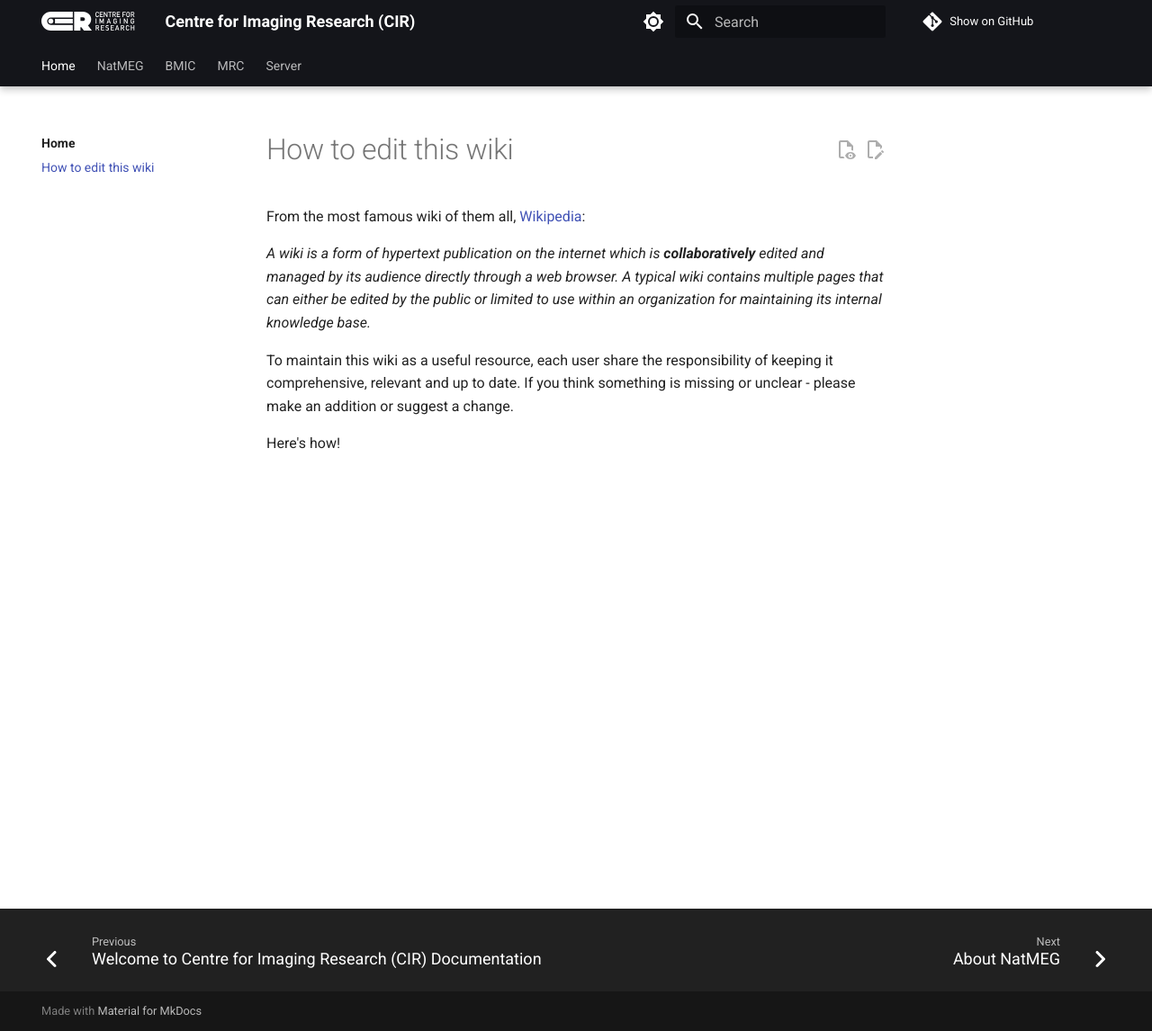
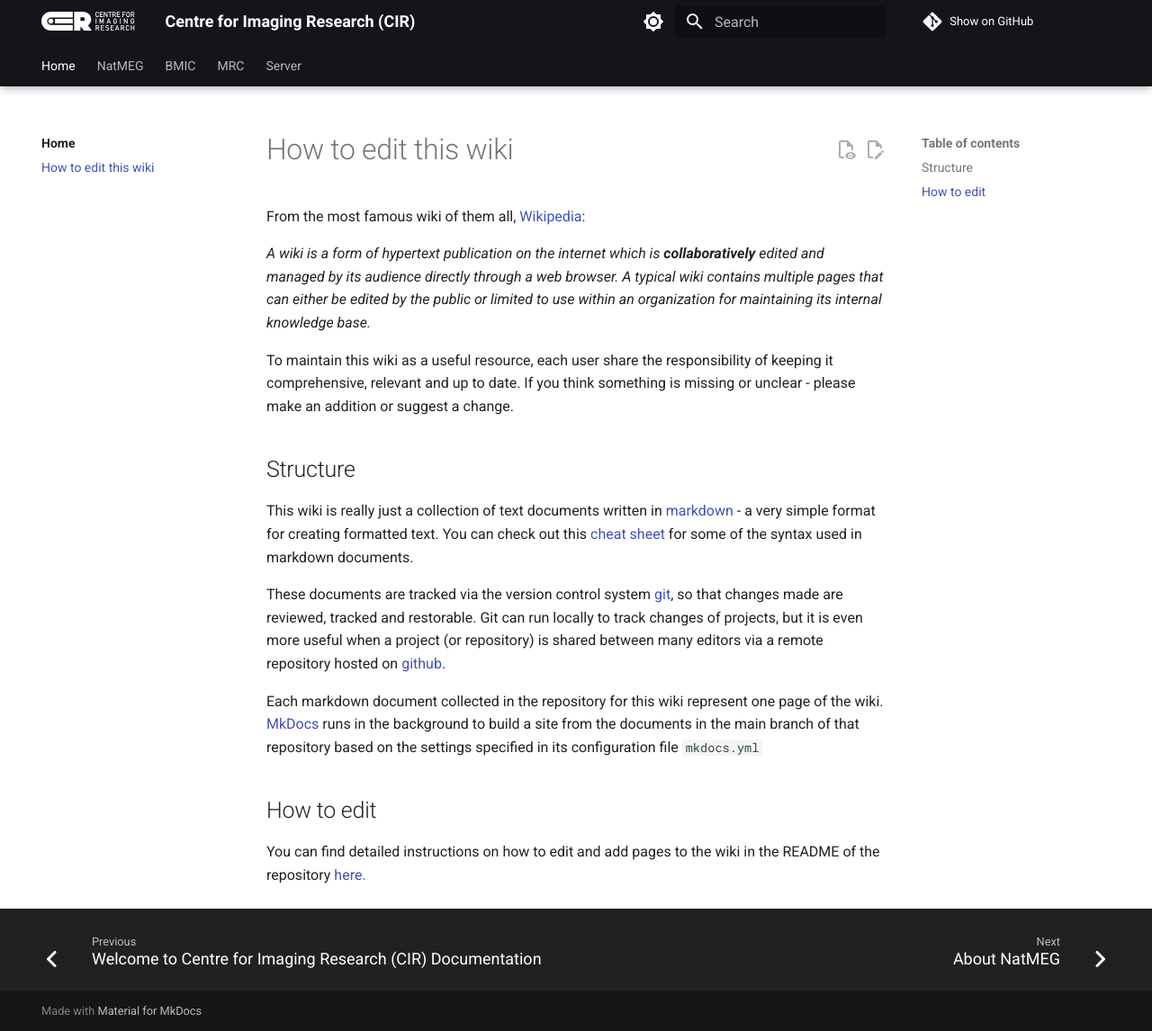
Before and after one commit to natmegsweden/documentation, an MkDocs documentation site: the page built from docs/edit-this-wiki.md, in a window 1280 px wide and 1146 px high. Shown: the whole window at 90% size. Built offline with MkDocs 1.6.1 and Material for MkDocs 9.7.7, drawn with Linux system fonts in a browser that asks for light colours; comment, search, counter and statistics services are not loaded.

Commit message:
Added link to repo

```diff
--- a/docs/edit-this-wiki.md
+++ b/docs/edit-this-wiki.md
@@ -8,4 +8,12 @@ From the most famous wiki of them all, [Wikipedia](https://en.wikipedia.org/wiki
 
 To maintain this wiki as a useful resource, each user share the responsibility of keeping it comprehensive, relevant and up to date. If you think something is missing or unclear - please make an addition or suggest a change.
 
-Here's how!
+## Structure
+This wiki is really just a collection of text documents written in [markdown](https://en.wikipedia.org/wiki/Markdown) - a very simple format for creating formatted text. You can check out this [cheat sheet](https://www.markdown-cheatsheet.com/) for some of the syntax used in markdown documents.
+
+These documents are tracked via the version control system [git](https://git-scm.com/), so that changes made are reviewed, tracked and restorable. Git can run locally to track changes of projects, but it is even more useful when a project (or repository) is shared between many editors via a remote repository hosted on [github](https://github.com/).
+
+Each markdown document collected in the repository for this wiki represent one page of the wiki. [MkDocs](https://www.mkdocs.org/) runs in the background to build a site from the documents in the main branch of that repository based on the settings specified in its configuration file `mkdocs.yml`
+
+## How to edit
+You can find detailed instructions on how to edit and add pages to the wiki in the README of the repository [here.](https://github.com/k-CIR/cir-wiki/tree/main)
```
